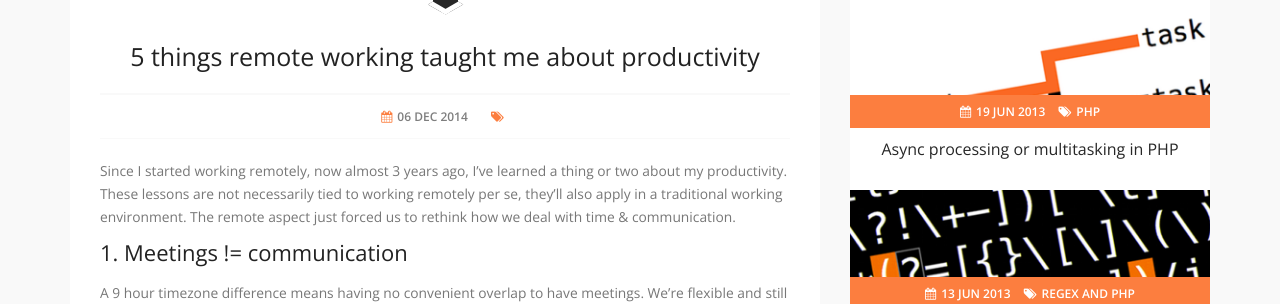
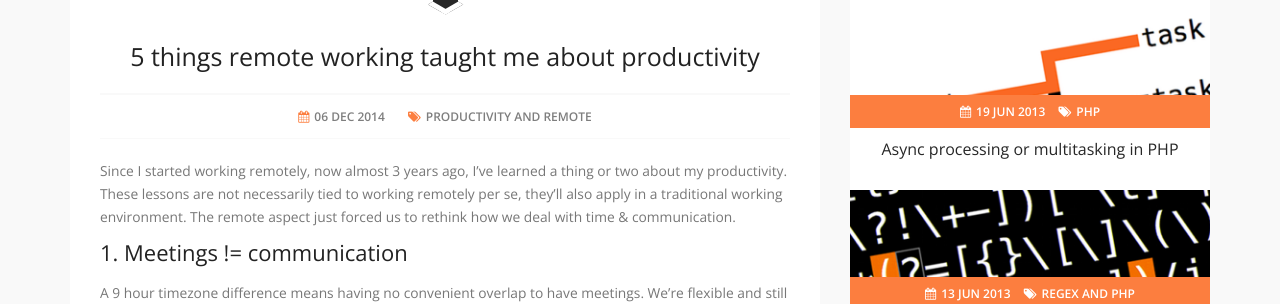
Before and after one commit to matthiasmullie/mullie.eu, a Jekyll site: the page built from _posts/2014-12-06-5-things-remote-working-taught-me-about-productivity.md, in a window 1280 px wide. Shown: the part 381-685 px from the top of the page. Built offline with Jekyll 4.4.1, drawn with Linux system fonts in a browser that asks for light colours; Markdown is read by kramdown in place of the engine named in the settings.

Commit message:
Re-add tags to last blog post

```diff
--- a/_posts/2014-12-06-5-things-remote-working-taught-me-about-productivity.md
+++ b/_posts/2014-12-06-5-things-remote-working-taught-me-about-productivity.md
@@ -3,6 +3,7 @@ layout: post
 title: 5 things remote working taught me about productivity
 image: productivity.png
 description: Since I started working remotely, now almost 3 years ago, I've learned a thing or two about my productivity. The remote aspect forced us to rethink how we deal with time & communication
+tags: [ productivity, remote ]
 ---
 
 Since I started working remotely, now almost 3 years ago, I've learned a thing
```
